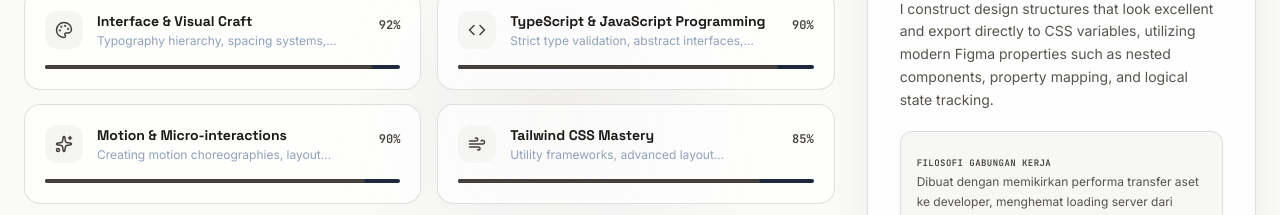
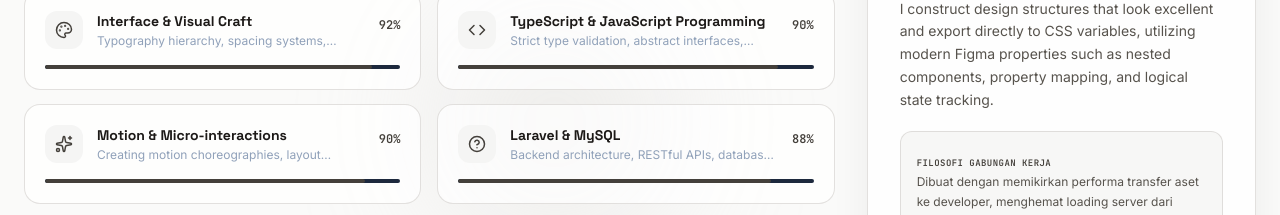
Before and after one commit to rickyrohaendi12/ricky-rohaendi-portfolio, a React (Vite) app: page / in a window 1280 px wide. Shown: the part 5500-5715 px from the top of the page. Built offline with nearby package versions, Linux system fonts and the light colour scheme.

Commit message:
Update data.ts

```diff
--- a/src/data.ts
+++ b/src/data.ts
@@ -268,15 +268,15 @@ export const SKILLS: Skill[] = [
       "My codebases operate under strict compiler flags, utilizing clear generic utilities and structural typing definitions to completely eliminate runtime syntax crashes.",
   },
   {
-    id: "tailwind",
-    name: "Tailwind CSS Mastery",
+    id: "laravel-mysql",
+    name: "Laravel & MySQL",
     category: "engineering",
-    level: 85,
-    icon: "Wind",
+    level: 88,
+    icon: "Database",
     description:
-      "Utility frameworks, advanced layout structures, configuration layers, responsive presets, and style tokens.",
+      "Backend architecture, RESTful APIs, database design, migrations, and efficient data models.",
     details:
-      "I craft responsive web structures using container configurations, responsive layout prefixes, and clean CSS variables mapping, avoiding unmaintainable custom inline rules.",
+      "I build reliable Laravel applications with structured MySQL databases, clean APIs, and maintainable backend logic for scalable products.",
   },
   {
     id: "motion-eng",
```
